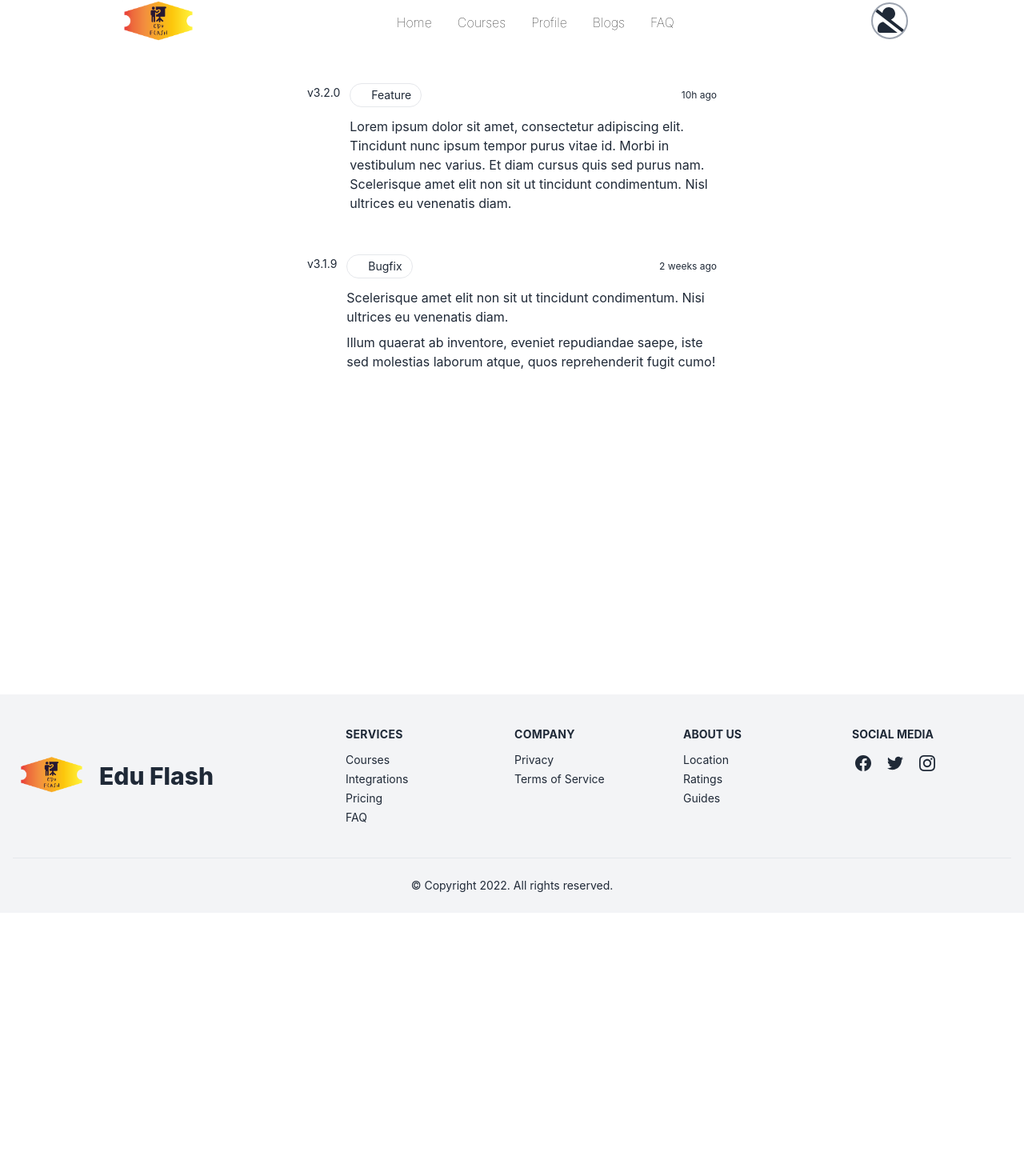
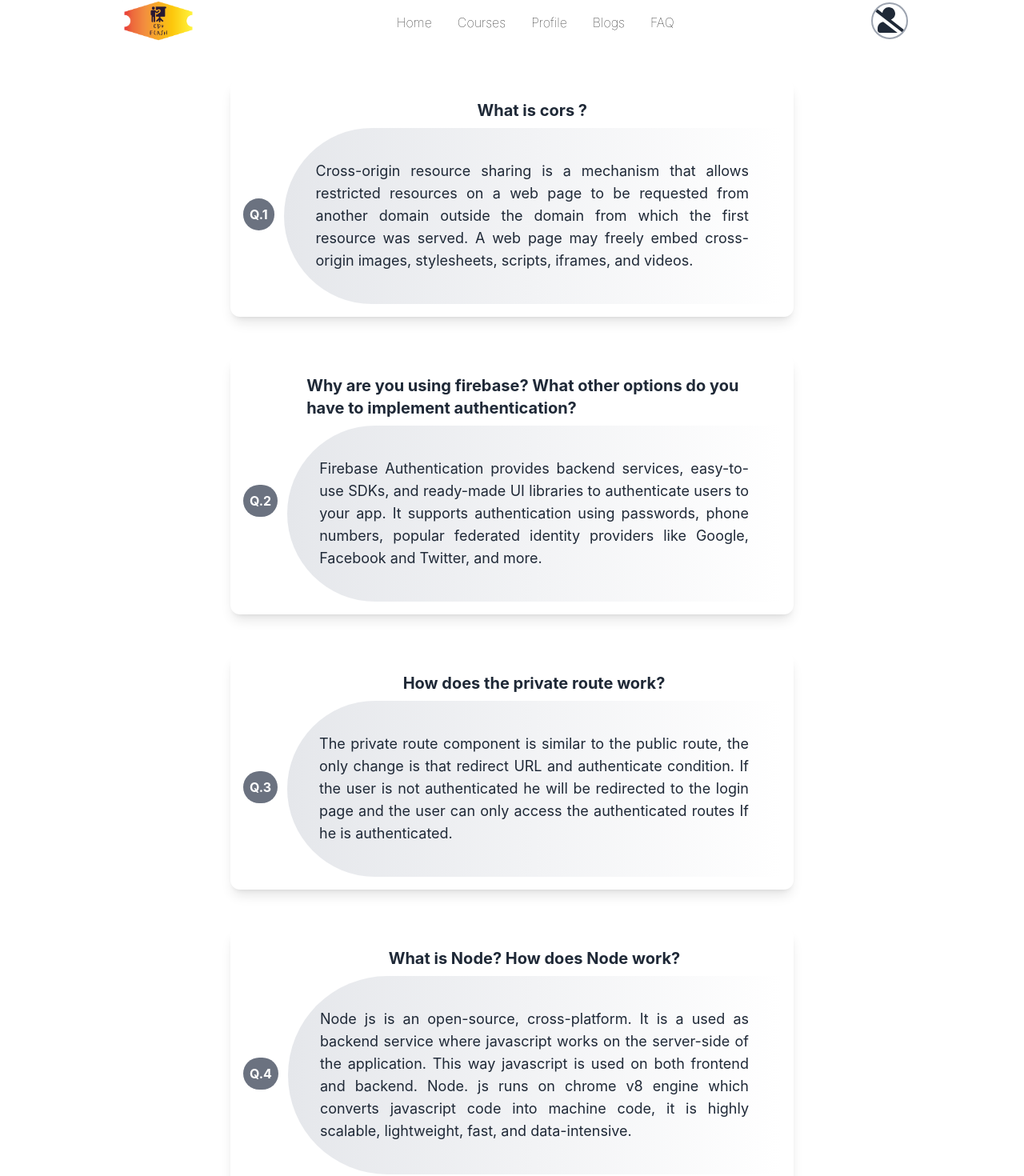
Before and after one commit to Jobayer109/Edu-flash-client, a React (Create React App) app: page /blogs in a window 1280 px wide. Shown: the part 12-1482 px from the top of the page at 80% size. Before the commit the page ends 1153 px from the top, so only its background shows below. Built offline with nearby package versions, Linux system fonts and the light colour scheme; no server answers.

Commit message:
blogs route  created

```diff
--- a/src/Contexts/AuthProvider.jsx
+++ b/src/Contexts/AuthProvider.jsx
@@ -15,6 +15,7 @@ export const AuthContext = createContext();
 
 const AuthProvider = ({ children }) => {
   const [user, setUser] = useState(null);
+  const [loading, setLoading] = useState(true);
 
   //Create user with email and password
   const createUser = (email, password) => {
@@ -23,33 +24,38 @@ const AuthProvider = ({ children }) => {
 
   //update name and photo
   const profile = (name, photoURL) => {
+    setLoading(false)
     return updateProfile(auth.currentUser, { displayName: name, photoURL: photoURL });
   };
 
   //Sign in with email and password
   const logIn = (email, password) => {
+    setLoading(false)
     return signInWithEmailAndPassword(auth, email, password);
   };
 
   //Google sign in
   const googleSignIn = (googleProvider) => {
+    setLoading(false)
     return signInWithPopup(auth, googleProvider);
   }
 
   //Sign out
   const logOut = () => {
+    setLoading(false)
     return signOut(auth);
   };
 
   //On auth state change
   const unSubscribe = onAuthStateChanged(auth, (currentUser) => {
+    setLoading(false)
     setUser(currentUser);
     return () => {
       unSubscribe();
     };
   });
 
-  const authInfo = { user, createUser, profile, logIn, logOut, googleSignIn };
+  const authInfo = { user, loading, createUser, profile, logIn, logOut, googleSignIn };
 
   return <AuthContext.Provider value={authInfo}>{children}</AuthContext.Provider>;
 };
--- a/src/Pages/Blogs.jsx
+++ b/src/Pages/Blogs.jsx
@@ -2,72 +2,80 @@ import React from "react";
 
 const Blogs = () => {
   return (
-    <div className="max-w-xl p-8 mx-auto dark:bg-gray-800 dark:text-gray-100 h-screen">
+    <div className="max-w-3xl p-8 mx-auto dark:bg-gray-800 dark:text-gray-100">
       <ul className="space-y-12">
-        <li className="flex items-start space-x-3">
-          <a
-            rel="noopener noreferrer"
-            href="#"
-            className="flex items-center h-8 text-sm hover:underline"
-          >
-            v3.2.0
-          </a>
-          <div className="flex-1 space-y-2">
-            <div className="flex items-center justify-between space-x-4 dark:text-gray-400">
-              <a
-                rel="noopener noreferrer"
-                href="#"
-                className="inline-flex items-center px-3 py-1 my-1 space-x-2 text-sm border rounded-full group dark:border-gray-700"
-              >
-                <span
-                  aria-hidden="true"
-                  className="h-1.5 w-1.5 rounded-full dark:bg-violet-400"
-                ></span>
-                <span className="group-hover:underline dark:text-gray-100">Feature</span>
-              </a>
-              <span className="text-xs whitespace-nowrap">10h ago</span>
+        <li className="flex items-center space-x-3 shadow-lg rounded-xl p-4">
+          <p className="font-bold bg-gray-500 rounded-full text-white mt-10 p-2">Q.1</p>
+          <div className="flex-1">
+            <div className="flex">
+              <p className="inline-flex mx-auto px-6 py-1 my-1 text-sm">
+                <span className="font-bold text-xl ">What is cors ? </span>
+              </p>
             </div>
-            <div>
-              <p>
-                Lorem ipsum dolor sit amet, consectetur adipiscing elit. Tincidunt nunc ipsum tempor
-                purus vitae id. Morbi in vestibulum nec varius. Et diam cursus quis sed purus nam.
-                Scelerisque amet elit non sit ut tincidunt condimentum. Nisl ultrices eu venenatis
-                diam.
+            <div className=" bg-gradient-to-r from-gray-200 to-white rounded-l-full p-10">
+              <p className="text-justify text-lg">
+                Cross-origin resource sharing is a mechanism that allows restricted resources on a
+                web page to be requested from another domain outside the domain from which the first
+                resource was served. A web page may freely embed cross-origin images, stylesheets,
+                scripts, iframes, and videos.
               </p>
             </div>
           </div>
         </li>
-        <li className="flex items-start space-x-3">
-          <a
-            rel="noopener noreferrer"
-            href="#"
-            className="flex items-center h-8 text-sm hover:underline"
-          >
-            v3.1.9
-          </a>
-          <div className="flex-1 space-y-2">
-            <div className="flex items-center justify-between space-x-4 dark:text-gray-400">
-              <a
-                rel="noopener noreferrer"
-                href="#"
-                className="inline-flex items-center px-3 py-1 my-1 space-x-2 text-sm border rounded-full group dark:border-gray-700"
-              >
-                <span
-                  aria-hidden="true"
-                  className="h-1.5 w-1.5 rounded-full dark:bg-violet-400"
-                ></span>
-                <span className="group-hover:underline dark:text-gray-100">Bugfix</span>
-              </a>
-              <span className="text-xs whitespace-nowrap">2 weeks ago</span>
+        <li className="flex items-center space-x-3 shadow-lg rounded-xl p-4">
+          <p className="font-bold bg-gray-500 rounded-full text-white mt-10 p-2">Q.2</p>
+          <div className="flex-1">
+            <div className="flex">
+              <p className="inline-flex mx-auto px-6 py-1 my-1 text-sm">
+                <span className="font-bold text-xl ">
+                  Why are you using firebase? What other options do you have to implement
+                  authentication?
+                </span>
+              </p>
             </div>
-            <div className="space-y-2">
-              <p>
-                Scelerisque amet elit non sit ut tincidunt condimentum. Nisi ultrices eu venenatis
-                diam.
+            <div className=" bg-gradient-to-r from-gray-200 to-white rounded-l-full p-10">
+              <p className="text-justify text-lg">
+                Firebase Authentication provides backend services, easy-to-use SDKs, and ready-made
+                UI libraries to authenticate users to your app. It supports authentication using
+                passwords, phone numbers, popular federated identity providers like Google, Facebook
+                and Twitter, and more.
               </p>
-              <p>
-                Illum quaerat ab inventore, eveniet repudiandae saepe, iste sed molestias laborum
-                atque, quos reprehenderit fugit cumo!
+            </div>
+          </div>
+        </li>
+        <li className="flex items-center space-x-3 shadow-lg rounded-xl p-4">
+          <p className="font-bold bg-gray-500 rounded-full text-white mt-10 p-2">Q.3</p>
+          <div className="flex-1">
+            <div className="flex">
+              <p className="inline-flex mx-auto px-6 py-1 my-1 text-sm">
+                <span className="font-bold text-xl ">How does the private route work?</span>
+              </p>
+            </div>
+            <div className=" bg-gradient-to-r from-gray-200 to-white rounded-l-full p-10">
+              <p className="text-justify text-lg">
+                The private route component is similar to the public route, the only change is that
+                redirect URL and authenticate condition. If the user is not authenticated he will be
+                redirected to the login page and the user can only access the authenticated routes
+                If he is authenticated.
+              </p>
+            </div>
+          </div>
+        </li>
+        <li className="flex items-center space-x-3 shadow-lg rounded-xl p-4">
+          <p className="font-bold bg-gray-500 rounded-full text-white mt-10 p-2">Q.4</p>
+          <div className="flex-1">
+            <div className="flex">
+              <p className="inline-flex mx-auto px-6 py-1 my-1 text-sm">
+                <span className="font-bold text-xl ">What is Node? How does Node work?</span>
+              </p>
+            </div>
+            <div className=" bg-gradient-to-r from-gray-200 to-white rounded-l-full p-10">
+              <p className="text-justify text-lg">
+                Node js is an open-source, cross-platform. It is a used as backend service where
+                javascript works on the server-side of the application. This way javascript is used
+                on both frontend and backend. Node. js runs on chrome v8 engine which converts
+                javascript code into machine code, it is highly scalable, lightweight, fast, and
+                data-intensive.
               </p>
             </div>
           </div>
--- a/src/Pages/Course.jsx
+++ b/src/Pages/Course.jsx
@@ -21,12 +21,12 @@ const Course = ({ course }) => {
               <p className=" font-mono">
                 Course Fee: $<span className="text-orange-500 font-bold">{fee}</span>
               </p>
-              <div className="flex items-center justify-between">
+              <div className="flex items-center">
                 <div className="flex items-center">
                   <FaStar />
                   <p className="ml-2">{rating}</p>
                 </div>
-                <div className="flex items-center">
+                <div className="flex items-center ml-16">
                   <FaThumbsUp />
                   <p className="ml-2">{comment}</p>
                 </div>
--- a/src/Pages/Login/Login.jsx
+++ b/src/Pages/Login/Login.jsx
@@ -1,14 +1,16 @@
 import { GoogleAuthProvider } from "firebase/auth";
 import React, { useContext } from "react";
 import { FaGithub, FaGoogle } from "react-icons/fa";
-import { Link } from "react-router-dom";
+import { Link, useLocation, useNavigate } from "react-router-dom";
 import swal from "sweetalert";
 import { AuthContext } from "../../Contexts/AuthProvider";
 
 const Login = () => {
   const { logIn, googleSignIn } = useContext(AuthContext);
-const googleProvider = new GoogleAuthProvider()
-
+  const googleProvider = new GoogleAuthProvider();
+  const location = useLocation();
+  const navigate = useNavigate();
+  const from = location.state?.from?.pathname || "/";
 
   const handleSubmit = (e) => {
     e.preventDefault();
@@ -19,7 +21,8 @@ const googleProvider = new GoogleAuthProvider()
 
     logIn(email, password)
       .then((result) => {
-        form.reset("")
+        navigate(from, { replace: true });
+        form.reset("");
         console.log(result.user);
       })
       .catch((error) => {
@@ -27,16 +30,14 @@ const googleProvider = new GoogleAuthProvider()
       });
   };
 
-//Google sign in
+  //Google sign in
   const handleGoogleSignIn = () => {
     googleSignIn(googleProvider)
-      .then(result => { console.log(result.user);})
-    .catch(error =>{})
-  }
-
-
-
-
+      .then((result) => {
+        console.log(result.user);
+      })
+      .catch((error) => {});
+  };
 
   return (
     <div>
--- a/src/Routes/PrivetRoute.jsx
+++ b/src/Routes/PrivetRoute.jsx
@@ -1,17 +1,19 @@
-import { useContext } from 'react';
-import { Navigate } from 'react-router-dom';
-import { AuthContext } from '../Contexts/AuthProvider';
+import { useContext } from "react";
+import { Navigate, useLocation } from "react-router-dom";
+import { AuthContext } from "../Contexts/AuthProvider";
 
-const PrivetRoute = ({children}) => {
-    const {user} = useContext(AuthContext)
+const PrivetRoute = ({ children }) => {
+  const location = useLocation();
+  const { user, loading } = useContext(AuthContext);
 
-    if (user && user.uid) {
-        return children
-    }
-    return  <Navigate to='/login'></Navigate>
+  if (loading) {
+    return <p>Loading...</p>;
+  }
 
-
-
+  if (user && user.uid) {
+    return children;
+  }
+  return <Navigate to="/login" state={{ from: location }} replace></Navigate>;
 };
 
 export default PrivetRoute;
```
